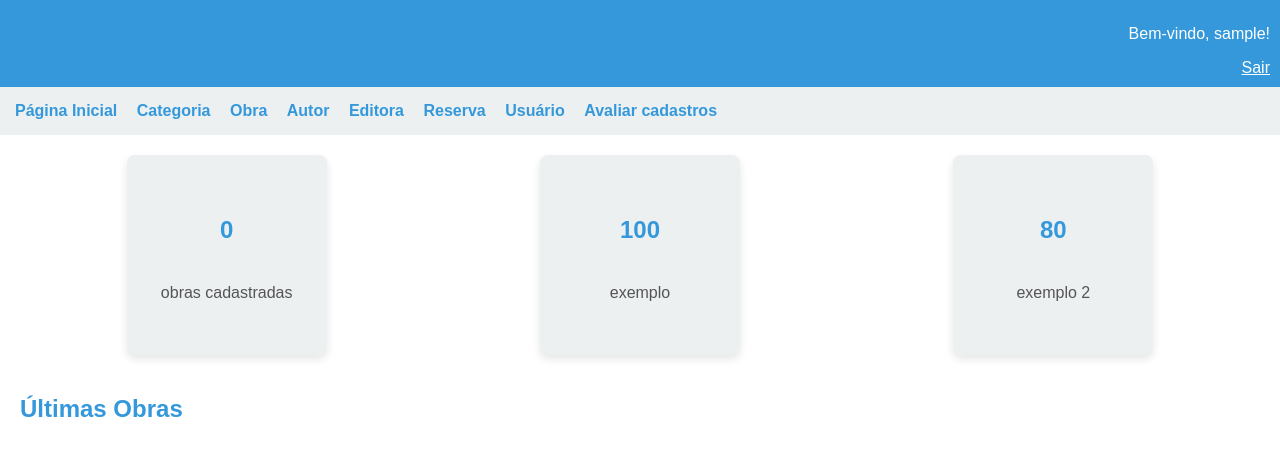
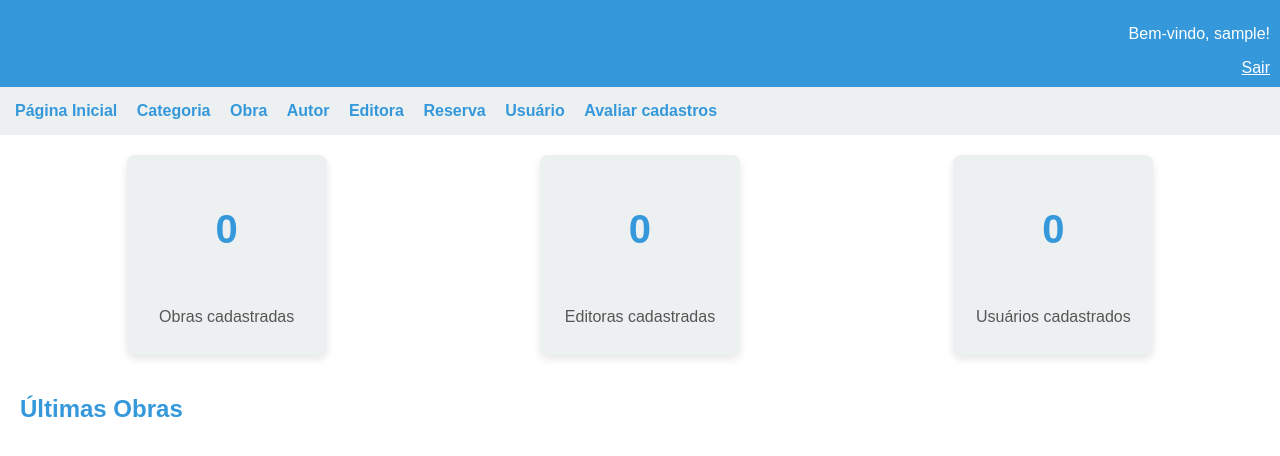
Before and after one commit to MarceloPinto350/bibpub, a Django app: page / in a window 1280 px wide. Shown: the part 121-577 px from the top of the page. Run offline with Django 4.2, Linux system fonts and the light colour scheme; the visitor is signed in with stand-in values (Sample User, id 1); data that the repository does not hold is empty; parts of the project's set-up code (start-up, migrations or seed data) failed here and were passed over.

Commit message:
adicionar de indicadores

```diff
--- a/bibpub/templates/index.html
+++ b/bibpub/templates/index.html
@@ -100,7 +100,7 @@
         }
 
         .indicator {
-            font-size: 24px;
+            font-size: 40px;
             font-weight: bold;
             text-align: center;
             color: #3498db;
@@ -172,19 +172,19 @@
         <div class="flex-container">
         <div class="box-item">
             <p class="indicator">{{ quantidade_obras }}</p>
-            <p class="description">obras cadastradas</p>
+            <p class="description">Obras cadastradas</p>
         </div>
         </div>
         <ul class="flex-container indicators CLASS_INDICATOR">
             <li class="box-item OPTIONAL_CLASS_CHILD">
-                <p class="indicator">100</p>
-                <p class="description">exemplo</p>
+                <p class="indicator">{{ quantidade_editoras }}</p>
+                <p class="description">Editoras cadastradas</p>
             </li>
         </ul>
         <ul class="flex-container indicators CLASS_INDICATOR">
             <li class="box-item OPTIONAL_CLASS_CHILD">
-                <p class="indicator">80</p>
-                <p class="description">exemplo 2</p>
+                <p class="indicator">{{ quantidade_pessoas }}</p>
+                <p class="description">Usuários cadastrados</p>
             </li>
         </ul>
     </div>
--- a/bibpub/views.py
+++ b/bibpub/views.py
@@ -7,6 +7,8 @@ from django.contrib.auth.views import LoginView
 # imports para uso dos modelos e templates criados
 from django.template import loader
 from django.http import Http404
+
+from bibpub.models import Editora
 from .models import Obra, Unidade, Pessoa, Reserva
 from .forms import PessoaForm   #, ReservaForm
 from .forms import CadastroPessoaForm
@@ -17,12 +19,15 @@ from .decorators import groups_required
 @login_required()
 def index(request):
     ultimas_obras_list = Obra.objects.order_by ("-datacadastro")[:5]
-    quantidade_obras = Unidade.objects.count()
-
+    quantidade_obras = Obra.objects.count()
+    quantidade_editoras = Editora.objects.count()
+    quantidade_pessoas = Pessoa.objects.count()
     template = loader.get_template("index.html")
     context = {
         "ultimas_obras_list":ultimas_obras_list,
         "quantidade_obras": quantidade_obras,
+        "quantidade_editoras": quantidade_editoras,
+        "quantidade_pessoas": quantidade_pessoas,
     }
     return HttpResponse (template.render(context,request))
 
```
